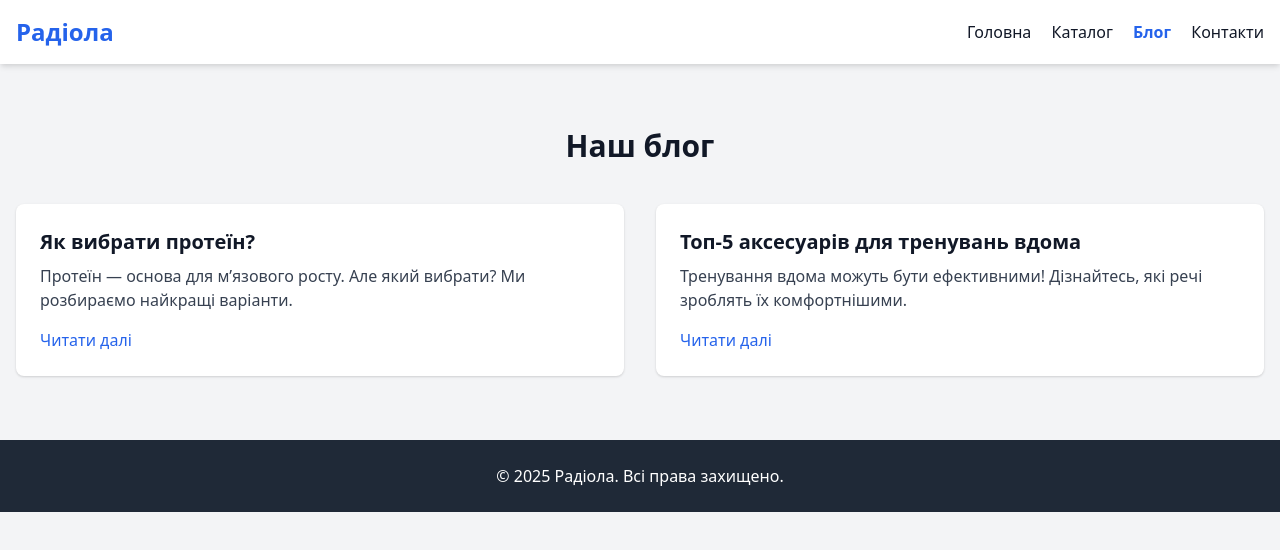
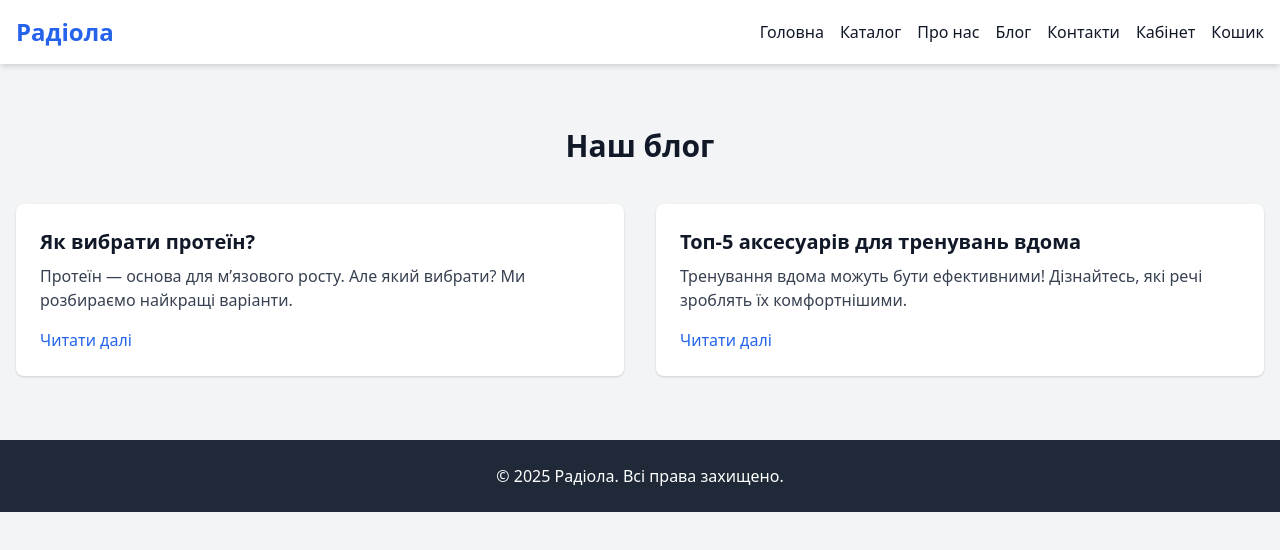
Before and after one commit to Dima-web1/vlasnasprava, a plain HTML site: page blog.html in a window 1280 px wide. Drawn offline with nearby package versions, Linux system fonts and the light colour scheme.

Commit message:
Update blog.html

```diff
--- a/blog.html
+++ b/blog.html
@@ -12,10 +12,15 @@
     <div class="container mx-auto px-4 py-4 flex justify-between items-center">
       <h1 class="text-2xl font-bold text-blue-600">Радіола</h1>
       <nav>
-        <a href="index.html" class="mr-4 hover:text-blue-600">Головна</a>
-        <a href="catalog.html" class="mr-4 hover:text-blue-600">Каталог</a>
-        <a href="blog.html" class="text-blue-600 font-bold">Блог</a>
-        <a href="contact.html" class="ml-4 hover:text-blue-600">Контакти</a>
+        <ul class="flex space-x-4 text-sm md:text-base">
+          <li><a href="index.html" class="hover:text-blue-600">Головна</a></li>
+          <li><a href="catalog.html" class="hover:text-blue-600">Каталог</a></li>
+          <li><a href="about.html" class="hover:text-blue-600">Про нас</a></li>
+          <li><a href="blog.html" class="hover:text-blue-600">Блог</a></li>
+          <li><a href="contact.html" class="hover:text-blue-600">Контакти</a></li>
+          <li><a href="login.html" class="hover:text-blue-600">Кабінет</a></li>
+          <li><a href="cart.html" class="hover:text-blue-600">Кошик</a></li>
+        </ul>
       </nav>
     </div>
   </header>
```
